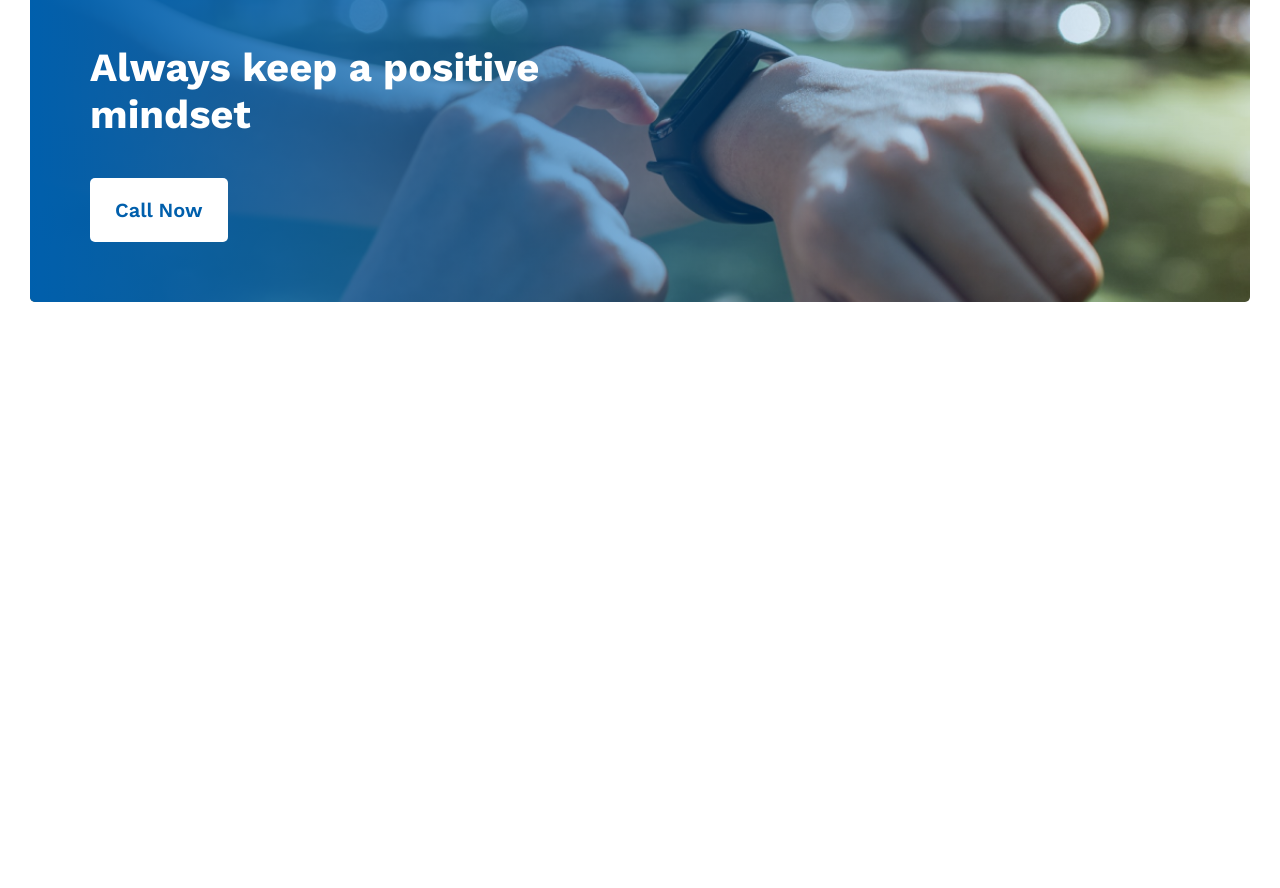
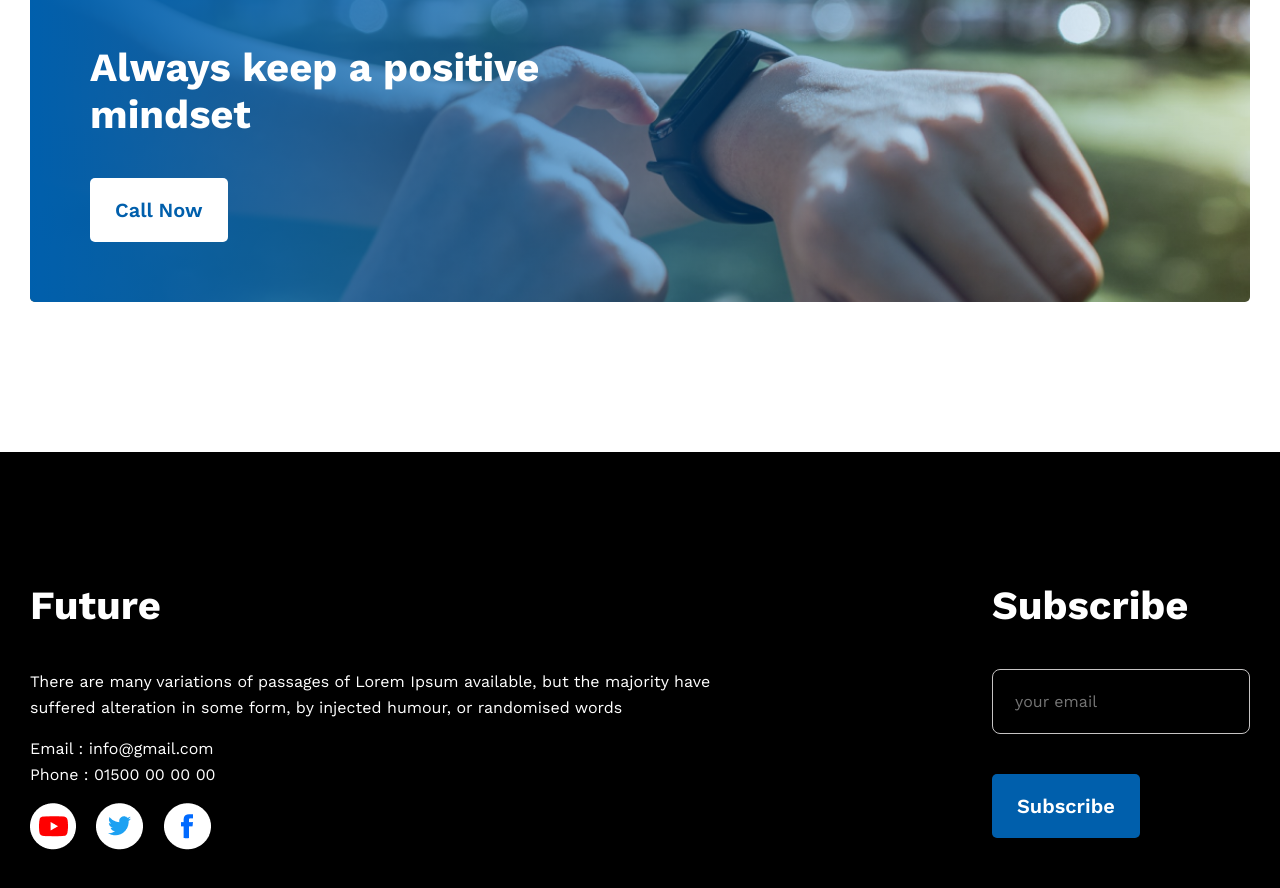
Before and after one commit to saikulislam4/assignment-practice-new-year, a plain HTML site: page index.html in a window 1280 px wide. Shown: the part 2332-3220 px from the top of the page. Before the commit the page ends 2784 px from the top, so only its background shows below. Drawn offline with nearby package versions, Linux system fonts and the light colour scheme.

Commit message:
footer section added

```diff
--- a/index.html
+++ b/index.html
@@ -124,6 +124,36 @@
       </div>
     </main>
 
-    <footer></footer>
+    <footer class="footer_section">
+      <div class="main_container">
+        <div class="footer_section_contents">
+
+          <div class="footer_item">
+            <h3 class="primary_title footer_title">Future</h3>
+            <p class="footer_description">There are many variations of passages of Lorem Ipsum available, but the majority have suffered alteration in some form, by injected humour, or randomised words</p>
+            <div class="footer_contact">
+              <a href="">Email : info@gmail.com</a>
+              <br>
+              <a href="">Phone : 01500 00 00 00</a>
+            </div>
+            <div class="footer_social_link">
+              <a href=""><img src="/images/icons/youtube.png" alt="youtube"></a>
+              <a href=""><img src="/images/icons/twitter.png" alt="twitter"></a>
+              <a href=""><img src="/images/icons/fb.png" alt="facebook"></a>
+            </div>
+          </div>
+          <div class="footer_item">
+            <h3 class="primary_title footer_title">Subscribe</h3>
+            <div class="footer_contact">
+            <input type="email" name="" id="" placeholder="your email">
+             <div>
+              <button class="primary_btn btn_modified">Subscribe</button>
+             </div>
+          </div>
+
+        </div>
+      </div>
+
+    </footer>
   </body>
 </html>
--- a/style/style.css
+++ b/style/style.css
@@ -158,3 +158,57 @@
 .positive_title{
     color: white;
 }
+
+/* footer section style start */
+
+.footer_section_contents{
+    display: flex;
+    gap: 250px;
+}
+.footer_section{
+    background: #000;
+    padding: 130px 0;
+    color: white;
+}
+.footer_title{
+    color: white;
+}
+.footer_description{
+    font-size: 16px;
+    line-height: 26px;
+    margin-bottom: 15px;
+    font-weight:400;
+}
+.footer_contact{
+    margin-bottom: 15px;
+}
+.footer_contact a{
+    color: white;
+    text-decoration: none;
+    font-size: 16px;
+    margin-bottom: 15px;
+    line-height: 26px;
+    font-weight:400;
+}
+
+.footer_item ul{
+    display: flex;
+}
+.footer_social_link a{
+    margin-right: 15px;
+}
+
+.footer_contact input{
+    all: unset;
+    border: 1px solid rgb(198, 196, 196);
+    padding: 22px;
+    background: #000;
+    border-radius: 8px;
+    color: white;
+    margin-bottom: 40px;
+}
+
+.btn_modified{
+    color: white;
+    background: #005FAC;
+}
```
